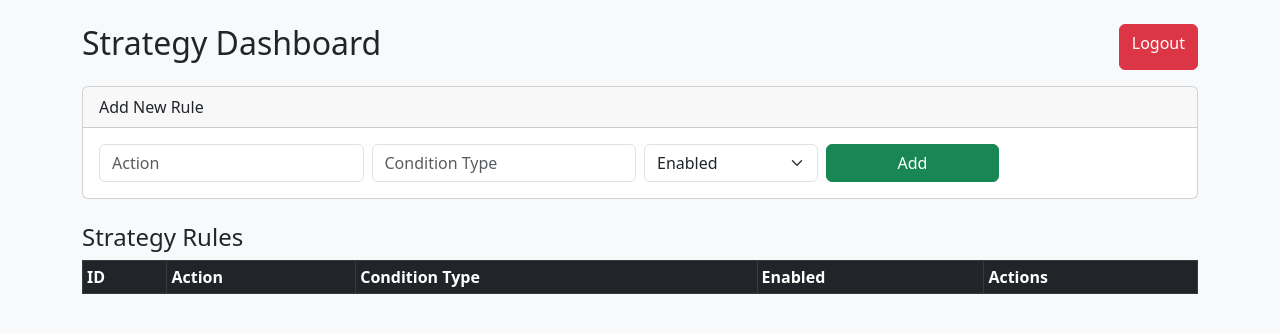
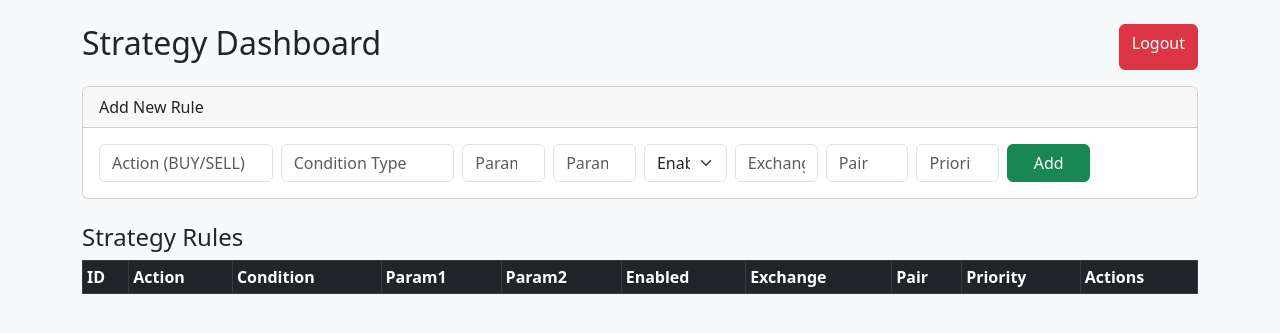
Before and after one commit to sliusenko/multi-trade-ui, a Python web app: template app/templates/strategy_dashboard.html in a window 1280 px wide. Shown: the top 333 px of the page. Run offline with Jinja, Linux system fonts and the light colour scheme; the template is opened without the code that fills it, so the values that code supplies are empty.

Commit message:
Update strategy_dashboard.html

```diff
--- a/app/templates/strategy_dashboard.html
+++ b/app/templates/strategy_dashboard.html
@@ -17,23 +17,36 @@
     <div class="card mb-4">
         <div class="card-header">Add New Rule</div>
         <div class="card-body">
-            <form id="addRuleForm">
-                <div class="row g-2">
-                    <div class="col-md-3">
-                        <input type="text" name="action" placeholder="Action" class="form-control" required>
+            <form id="addRuleForm" class="row g-2">
+                <div class="col-md-2">
+                    <input type="text" name="action" placeholder="Action (BUY/SELL)" class="form-control" required>
                 </div>
-                    <div class="col-md-3">
+                <div class="col-md-2">
                     <input type="text" name="condition_type" placeholder="Condition Type" class="form-control" required>
                 </div>
-                    <div class="col-md-2">
+                <div class="col-md-1">
+                    <input type="number" step="0.01" name="param_1" placeholder="Param1" class="form-control">
+                </div>
+                <div class="col-md-1">
+                    <input type="number" step="0.01" name="param_2" placeholder="Param2" class="form-control">
+                </div>
+                <div class="col-md-1">
                     <select name="enabled" class="form-select">
                         <option value="true">Enabled</option>
                         <option value="false">Disabled</option>
                     </select>
                 </div>
-                    <div class="col-md-2">
+                <div class="col-md-1">
+                    <input type="text" name="exchange" placeholder="Exchange" class="form-control" required>
+                </div>
+                <div class="col-md-1">
+                    <input type="text" name="pair" placeholder="Pair" class="form-control" required>
+                </div>
+                <div class="col-md-1">
+                    <input type="number" name="priority" placeholder="Priority" class="form-control">
+                </div>
+                <div class="col-md-1">
                     <button type="submit" class="btn btn-success w-100">Add</button>
-                    </div>
                 </div>
             </form>
         </div>
@@ -46,41 +59,62 @@
             <tr>
                 <th>ID</th>
                 <th>Action</th>
-                <th>Condition Type</th>
+                <th>Condition</th>
+                <th>Param1</th>
+                <th>Param2</th>
                 <th>Enabled</th>
+                <th>Exchange</th>
+                <th>Pair</th>
+                <th>Priority</th>
                 <th>Actions</th>
             </tr>
         </thead>
-        <tbody>
-            {% for rule in rules %}
-            <tr data-id="{{ rule.id }}">
-                <td>{{ rule.id }}</td>
-                <td>{{ rule.action }}</td>
-                <td>{{ rule.condition_type }}</td>
-                <td>{{ rule.enabled }}</td>
+        <tbody></tbody>
+    </table>
+</div>
+
+<script>
+async function loadRules() {
+    const res = await fetch("/api/strategy_rules");
+    const data = await res.json();
+    const tbody = document.querySelector("#rulesTable tbody");
+    tbody.innerHTML = "";
+
+    data.forEach(rule => {
+        tbody.insertAdjacentHTML("beforeend", `
+            <tr data-id="${rule.id}">
+                <td>${rule.id}</td>
+                <td>${rule.action}</td>
+                <td>${rule.condition_type}</td>
+                <td>${rule.param_1 ?? ''}</td>
+                <td>${rule.param_2 ?? ''}</td>
+                <td>${rule.enabled}</td>
+                <td>${rule.exchange}</td>
+                <td>${rule.pair}</td>
+                <td>${rule.priority ?? ''}</td>
                 <td>
                     <button class="btn btn-warning btn-sm editRule">Edit</button>
                     <button class="btn btn-danger btn-sm deleteRule">Delete</button>
                 </td>
             </tr>
-            {% endfor %}
-        </tbody>
-    </table>
-</div>
+        `);
+    });
+}
 
-<script>
 document.addEventListener("DOMContentLoaded", () => {
-    const rulesTable = document.getElementById("rulesTable").querySelector("tbody");
+    const rulesTable = document.querySelector("#rulesTable tbody");
 
-    // === Add Rule Form ===
+    loadRules();
+
+    // Add Rule
     document.getElementById("addRuleForm").addEventListener("submit", async (e) => {
         e.preventDefault();
         const formData = new FormData(e.target);
-        const ruleData = {
-            action: formData.get("action"),
-            condition_type: formData.get("condition_type"),
-            enabled: formData.get("enabled") === "true"
-        };
+        const ruleData = Object.fromEntries(formData.entries());
+        ruleData.enabled = ruleData.enabled === "true";
+        ruleData.param_1 = ruleData.param_1 || null;
+        ruleData.param_2 = ruleData.param_2 || null;
+        ruleData.priority = ruleData.priority || null;
 
         const res = await fetch("/api/strategy_rules", {
             method: "POST",
@@ -89,24 +123,12 @@ document.addEventListener("DOMContentLoaded", () => {
         });
 
         if (res.ok) {
-            const data = await res.json();
-            const newRow = `
-                <tr data-id="${data.id}">
-                    <td>${data.id}</td>
-                    <td>${ruleData.action}</td>
-                    <td>${ruleData.condition_type}</td>
-                    <td>${ruleData.enabled}</td>
-                    <td>
-                        <button class="btn btn-warning btn-sm editRule">Edit</button>
-                        <button class="btn btn-danger btn-sm deleteRule">Delete</button>
-                    </td>
-                </tr>`;
-            rulesTable.insertAdjacentHTML("beforeend", newRow);
+            await loadRules();
             e.target.reset();
         }
     });
 
-    // === Delete Rule ===
+    // Delete Rule
     rulesTable.addEventListener("click", async (e) => {
         if (e.target.classList.contains("deleteRule")) {
             const row = e.target.closest("tr");
@@ -114,41 +136,4 @@ document.addEventListener("DOMContentLoaded", () => {
 
             if (!confirm("Delete rule " + id + "?")) return;
 
-            const res = await fetch(`/api/strategy_rules/${id}`, {
-                method: "DELETE"
-            });
-
-            if (res.ok) row.remove();
-        }
-    });
-
-    // === Edit Rule (inline prompt) ===
-    rulesTable.addEventListener("click", async (e) => {
-        if (e.target.classList.contains("editRule")) {
-            const row = e.target.closest("tr");
-            const id = row.dataset.id;
-
-            const action = prompt("Enter new action:", row.children[1].textContent);
-            if (!action) return;
-            const condType = prompt("Enter new condition type:", row.children[2].textContent);
-            if (!condType) return;
-            const enabled = confirm("Enable this rule?");
-
-            const res = await fetch(`/api/strategy_rules/${id}`, {
-                method: "PUT",
-                headers: { "Content-Type": "application/json" },
-                body: JSON.stringify({ action, condition_type: condType, enabled })
-            });
-
-            if (res.ok) {
-                row.children[1].textContent = action;
-                row.children[2].textContent = condType;
-                row.children[3].textContent = enabled;
-            }
-        }
-    });
-});
-</script>
-
-</body>
-</html>
+            const res = await
```
Lines whose indentation alone changed are shown as unchanged.
